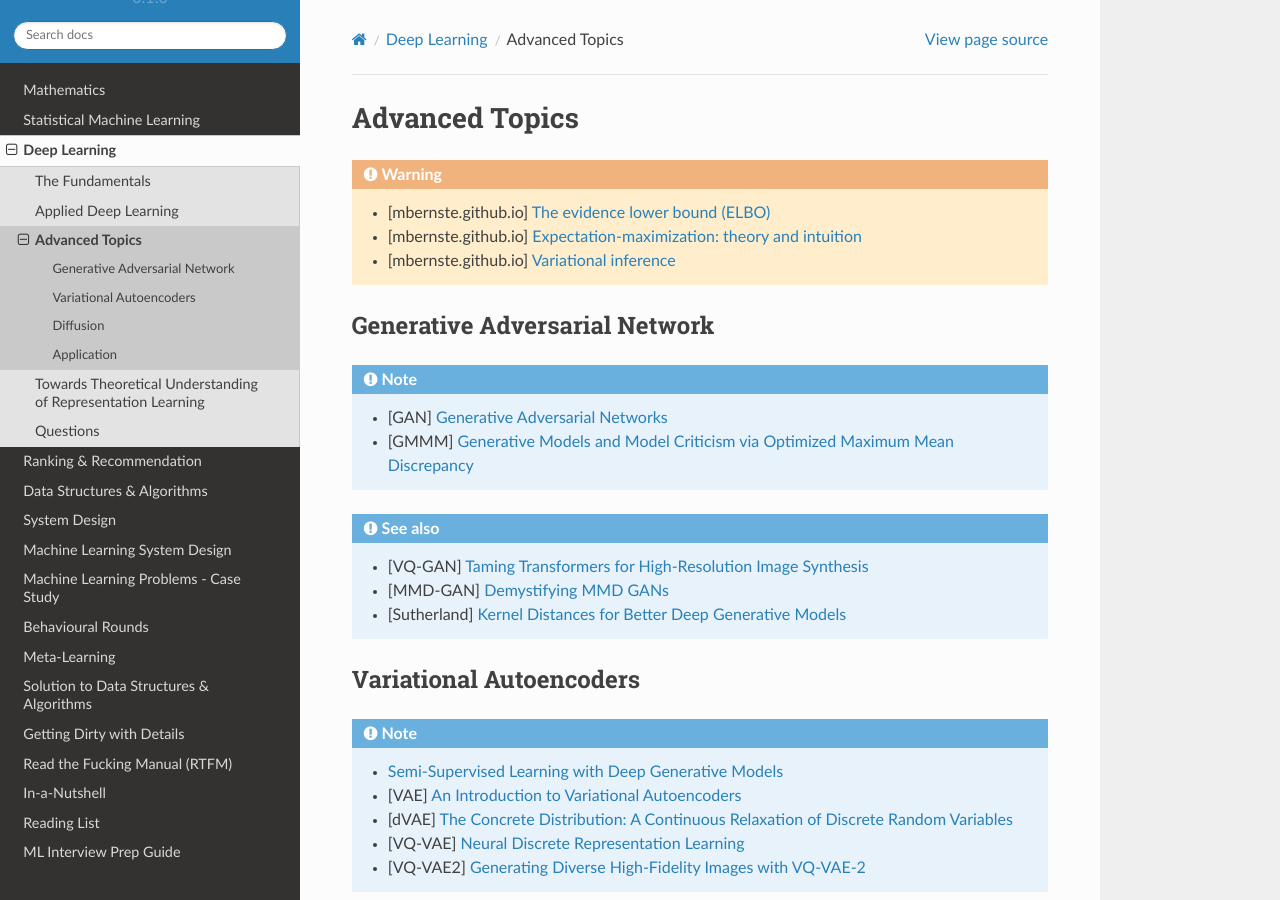
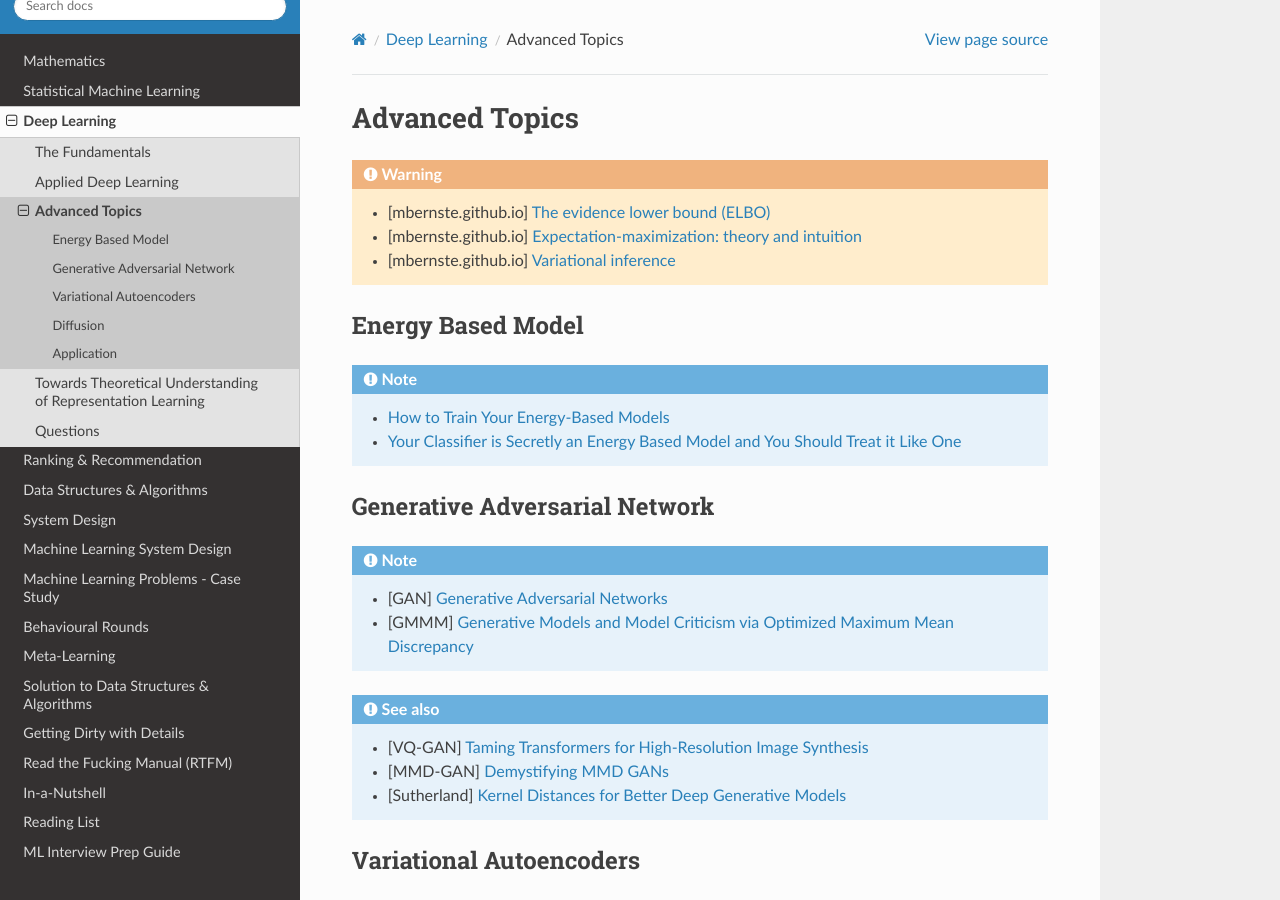
Before and after one commit to uselesstechjunks/leetcode, a Sphinx documentation site: the page built from docs/source/dl/advanced/index.rst, in a window 1280 px wide and 900 px high. Built offline with Sphinx 7.4.7 and the Read the Docs theme 2.0.0, drawn with Linux system fonts in a browser that asks for light colours.

Commit message:
Update index.rst (#246)
* Update index.rst

* Update index.rst

```diff
--- a/docs/source/dl/advanced/index.rst
+++ b/docs/source/dl/advanced/index.rst
@@ -6,6 +6,13 @@ Advanced Topics
 	* [mbernste.github.io] `The evidence lower bound (ELBO) <https://mbernste.github.io/posts/elbo/>`_
 	* [mbernste.github.io] `Expectation-maximization: theory and intuition <https://mbernste.github.io/posts/em/>`_
 	* [mbernste.github.io] `Variational inference <https://mbernste.github.io/posts/variational_inference/>`_
+
+*************************************************************************************
+Energy Based Model
+*************************************************************************************
+.. note::
+	* `How to Train Your Energy-Based Models <https://arxiv.org/abs/2101.03288>`_
+	* `Your Classifier is Secretly an Energy Based Model and You Should Treat it Like One <https://arxiv.org/abs/1912.03263>`_
 
 *************************************************************************************
 Generative Adversarial Network
```
